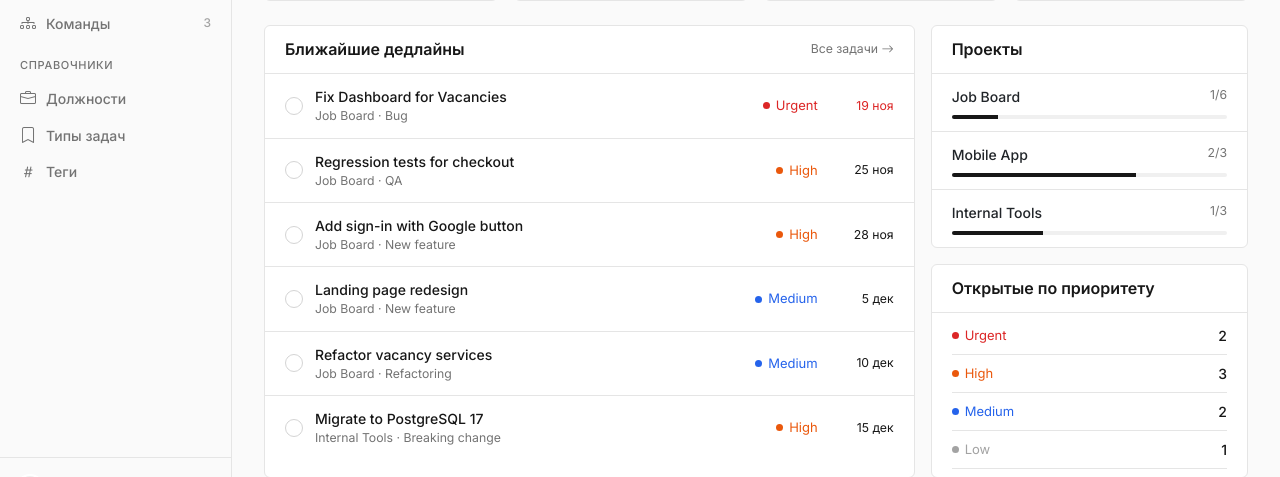
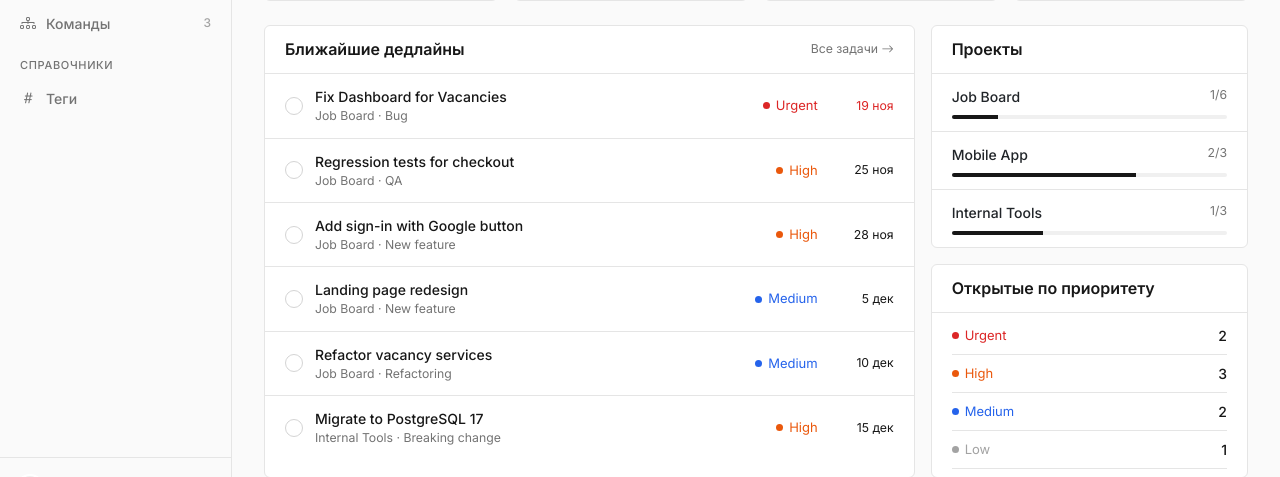
Before and after one commit to GrytsenkoAndrey/mate-py-portfolio-task-manager, a Django app: page / in a window 1280 px wide. Shown: the part 282-759 px from the top of the page. Run offline with Django 5.2, Linux system fonts and the light colour scheme; the visitor is signed in with stand-in values (Sample User, id 1).

Commit message:
remove positions and task types links from sidebar

```diff
--- a/templates/base.html
+++ b/templates/base.html
@@ -27,8 +27,6 @@
       <a href="workers.html" data-section="workers"><i class="bi bi-people"></i>Сотрудники<span class="count">8</span></a>
       <a href="teams.html" data-section="teams"><i class="bi bi-diagram-3"></i>Команды<span class="count">3</span></a>
       <span class="label">Справочники</span>
-      <a href="positions.html" data-section="positions"><i class="bi bi-briefcase"></i>Должности</a>
-      <a href="task-types.html" data-section="task-types"><i class="bi bi-bookmark"></i>Типы задач</a>
       <a href="{% url "manager:tags" %}" data-section="tags"><i class="bi bi-hash"></i>Теги</a>
     </nav>
     <div class="border-top p-3">
```
